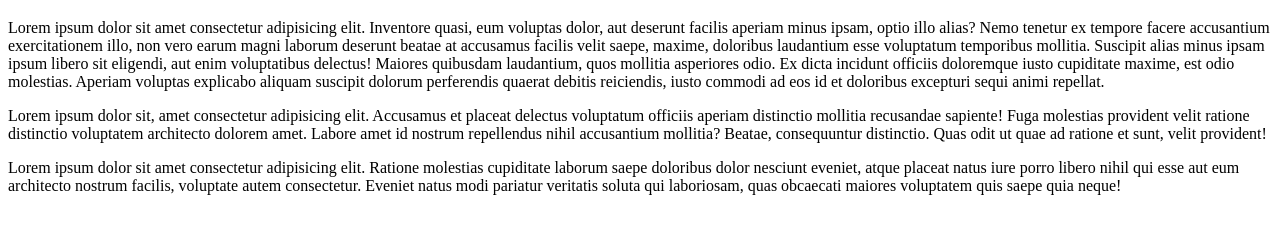
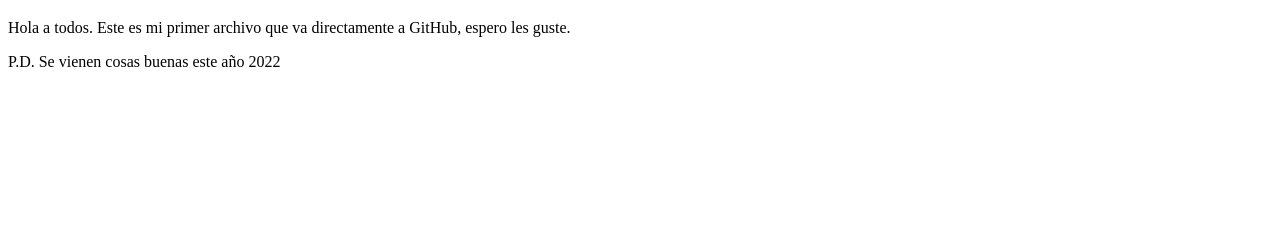
Before and after one commit to JorgeReyes22/prework, a plain HTML site: page index.html in a window 1280 px wide. Shown: the part 61-294 px from the top of the page. Drawn offline with Linux system fonts and the light colour scheme.

Commit message:
Correccion de parrafos y texto.

```diff
--- a/index.html
+++ b/index.html
@@ -10,11 +10,9 @@
 
     <h1>This is my first protect</h1>
 
-    <p>Lorem ipsum dolor sit amet consectetur adipisicing elit. Inventore quasi, eum voluptas dolor, aut deserunt facilis aperiam minus ipsam, optio illo alias? Nemo tenetur ex tempore facere accusantium exercitationem illo, non vero earum magni laborum deserunt beatae at accusamus facilis velit saepe, maxime, doloribus laudantium esse voluptatum temporibus mollitia. Suscipit alias minus ipsam ipsum libero sit eligendi, aut enim voluptatibus delectus! Maiores quibusdam laudantium, quos mollitia asperiores odio. Ex dicta incidunt officiis doloremque iusto cupiditate maxime, est odio molestias. Aperiam voluptas explicabo aliquam suscipit dolorum perferendis quaerat debitis reiciendis, iusto commodi ad eos id et doloribus excepturi sequi animi repellat.</p>
+    <p>Hola a todos. Este es mi primer archivo que va directamente a GitHub, espero les guste.</p>
 
-    <p>Lorem ipsum dolor sit, amet consectetur adipisicing elit. Accusamus et placeat delectus voluptatum officiis aperiam distinctio mollitia recusandae sapiente! Fuga molestias provident velit ratione distinctio voluptatem architecto dolorem amet. Labore amet id nostrum repellendus nihil accusantium mollitia? Beatae, consequuntur distinctio. Quas odit ut quae ad ratione et sunt, velit provident!</p>
-
-    <p>Lorem ipsum dolor sit amet consectetur adipisicing elit. Ratione molestias cupiditate laborum saepe doloribus dolor nesciunt eveniet, atque placeat natus iure porro libero nihil qui esse aut eum architecto nostrum facilis, voluptate autem consectetur. Eveniet natus modi pariatur veritatis soluta qui laboriosam, quas obcaecati maiores voluptatem quis saepe quia neque!</p>
+    <p>P.D. Se vienen cosas buenas este año 2022</p>
 
 </body>
 </html>
```
